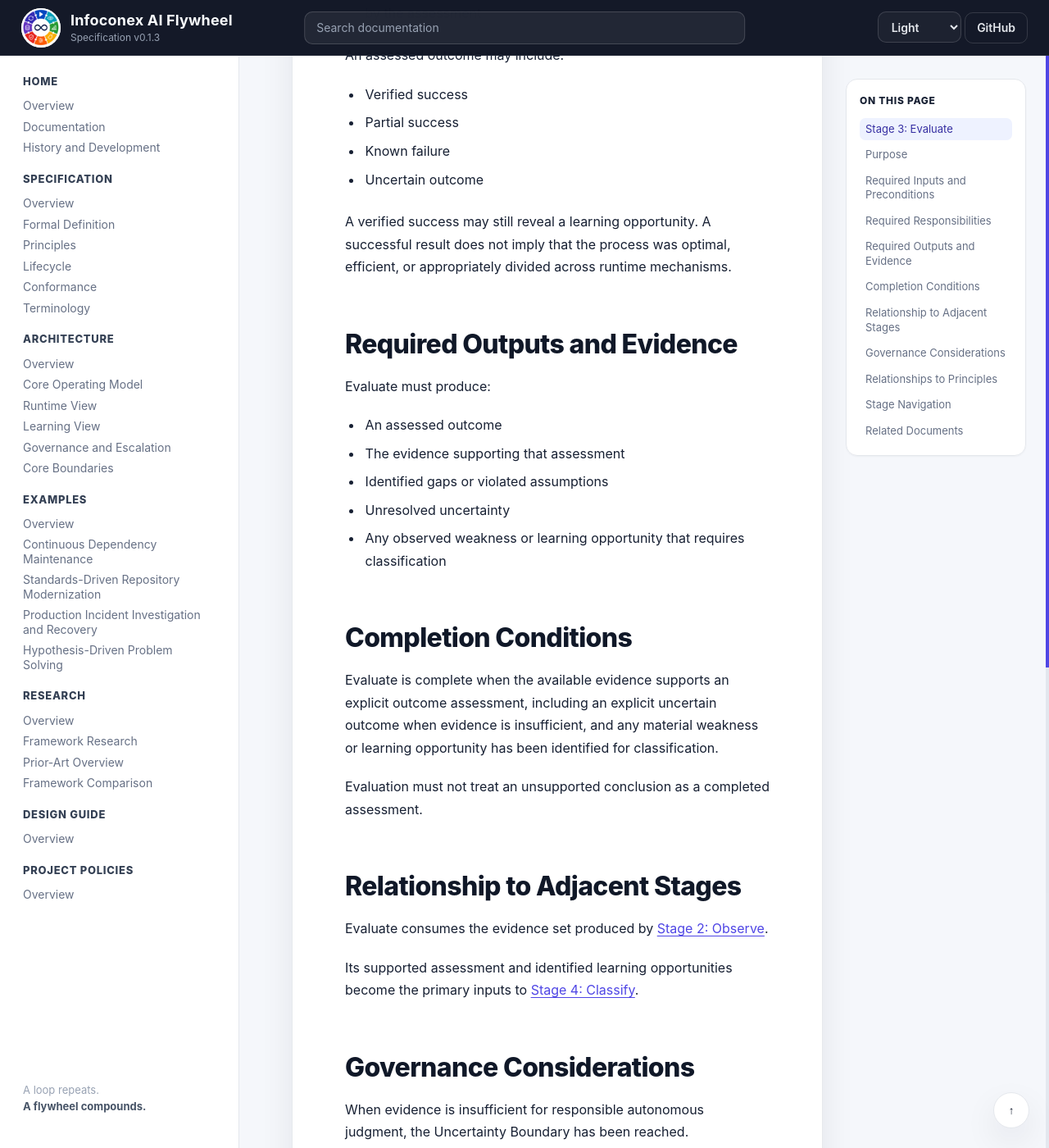
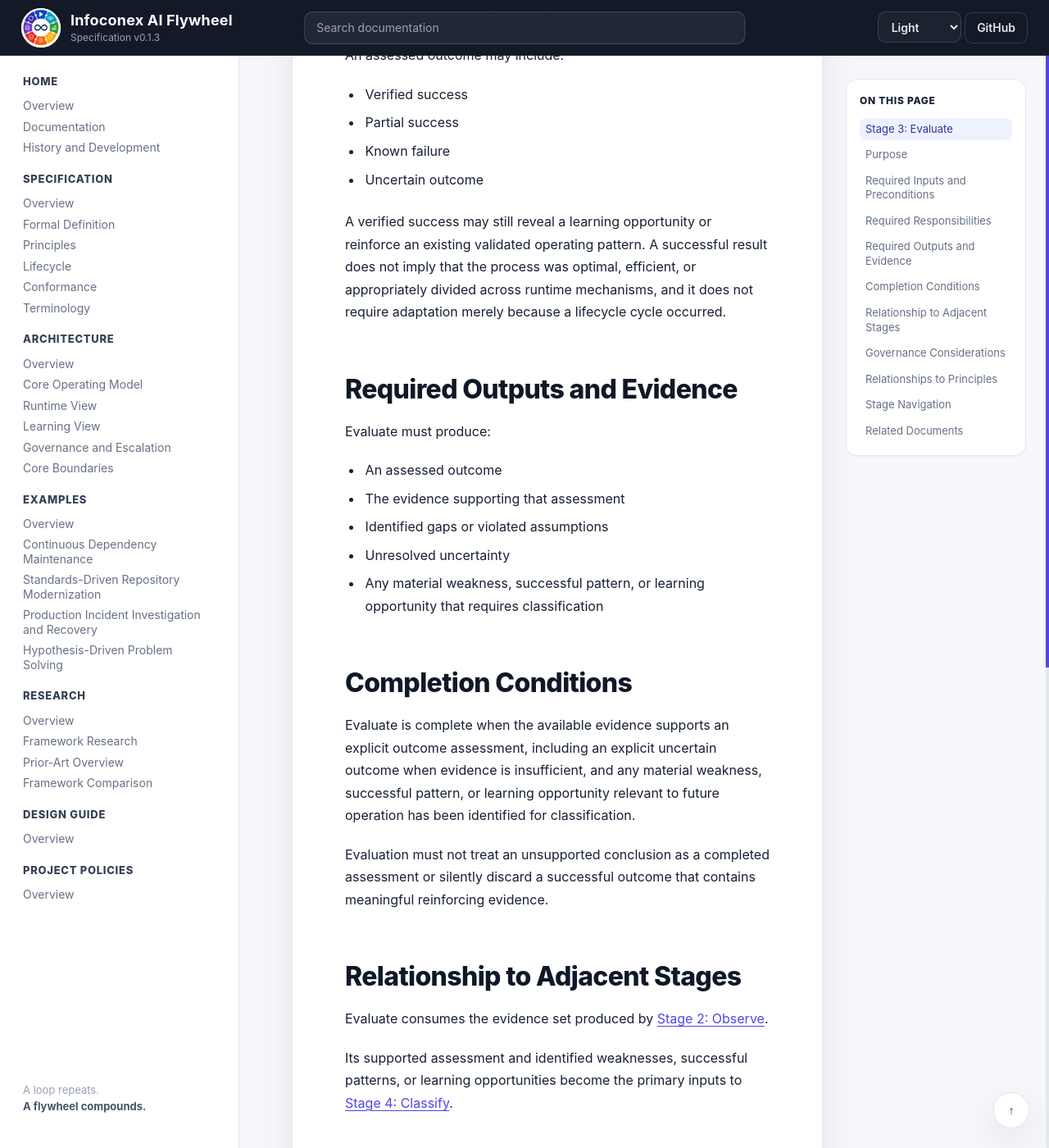
Before and after one commit to infoconex/ai-flywheel, a Jekyll site: the page built from docs/specification/lifecycle/03-evaluate.md, in a window 1280 px wide and 1400 px high, scrolled down 1566 px. Shown: the whole window at 82% size. Built offline with Jekyll 4.4.1, drawn with Linux system fonts in a browser that asks for light colours; our own code applies the rules of GitHub Pages for plain Markdown files; some of the changed text lies outside the part shown.

Commit message:
Preserve successful patterns as classification input

```diff
--- a/docs/specification/lifecycle/03-evaluate.md
+++ b/docs/specification/lifecycle/03-evaluate.md
@@ -30,7 +30,7 @@ Evaluate must:
 - Identify whether required conditions were satisfied
 - Identify material unexpected side effects or violated assumptions when evidence reveals them
 - Represent insufficient evidence as uncertainty rather than unsupported confidence
-- Identify material weaknesses or learning opportunities revealed by the assessment
+- Identify material weaknesses, successful patterns, or other learning opportunities revealed by the assessment
 
 An assessed outcome may include:
 
@@ -39,7 +39,7 @@ An assessed outcome may include:
 - Known failure
 - Uncertain outcome
 
-A verified success may still reveal a learning opportunity. A successful result does not imply that the process was optimal, efficient, or appropriately divided across runtime mechanisms.
+A verified success may still reveal a learning opportunity or reinforce an existing validated operating pattern. A successful result does not imply that the process was optimal, efficient, or appropriately divided across runtime mechanisms, and it does not require adaptation merely because a lifecycle cycle occurred.
 
 ## Required Outputs and Evidence
 
@@ -49,19 +49,19 @@ Evaluate must produce:
 - The evidence supporting that assessment
 - Identified gaps or violated assumptions
 - Unresolved uncertainty
-- Any observed weakness or learning opportunity that requires classification
+- Any material weakness, successful pattern, or learning opportunity that requires classification
 
 ## Completion Conditions
 
-Evaluate is complete when the available evidence supports an explicit outcome assessment, including an explicit uncertain outcome when evidence is insufficient, and any material weakness or learning opportunity has been identified for classification.
+Evaluate is complete when the available evidence supports an explicit outcome assessment, including an explicit uncertain outcome when evidence is insufficient, and any material weakness, successful pattern, or learning opportunity relevant to future operation has been identified for classification.
 
-Evaluation must not treat an unsupported conclusion as a completed assessment.
+Evaluation must not treat an unsupported conclusion as a completed assessment or silently discard a successful outcome that contains meaningful reinforcing evidence.
 
 ## Relationship to Adjacent Stages
 
 Evaluate consumes the evidence set produced by [Stage 2: Observe](02-observe.md).
 
-Its supported assessment and identified learning opportunities become the primary inputs to [Stage 4: Classify](04-classify.md).
+Its supported assessment and identified weaknesses, successful patterns, or learning opportunities become the primary inputs to [Stage 4: Classify](04-classify.md).
 
 ## Governance Considerations
 
@@ -74,7 +74,7 @@ A technically clear outcome may still trigger the Authority Boundary when a resu
 ## Relationships to Principles
 
 - [Principle 5: Execution Must Produce Outcome Evidence](../principles/05-outcome-evidence.md) requires evaluation to be grounded in observable evidence.
-- [Principle 6: Failure Determines Where the System Evolves](../principles/06-evolution-routing.md) uses evaluation results as the basis for later classification and routing.
+- [Principle 6: Failure Determines Where the System Evolves](../principles/06-evolution-routing.md) uses evaluation results as the basis for classification, including successful no-change and reinforcing outcomes.
 - [Principle 1: Autonomy Is Bounded by Human Authority](../principles/01-human-authority.md) distinguishes unresolved uncertainty from actions that are understood but not authorized.
 
 ## Stage Navigation
```
